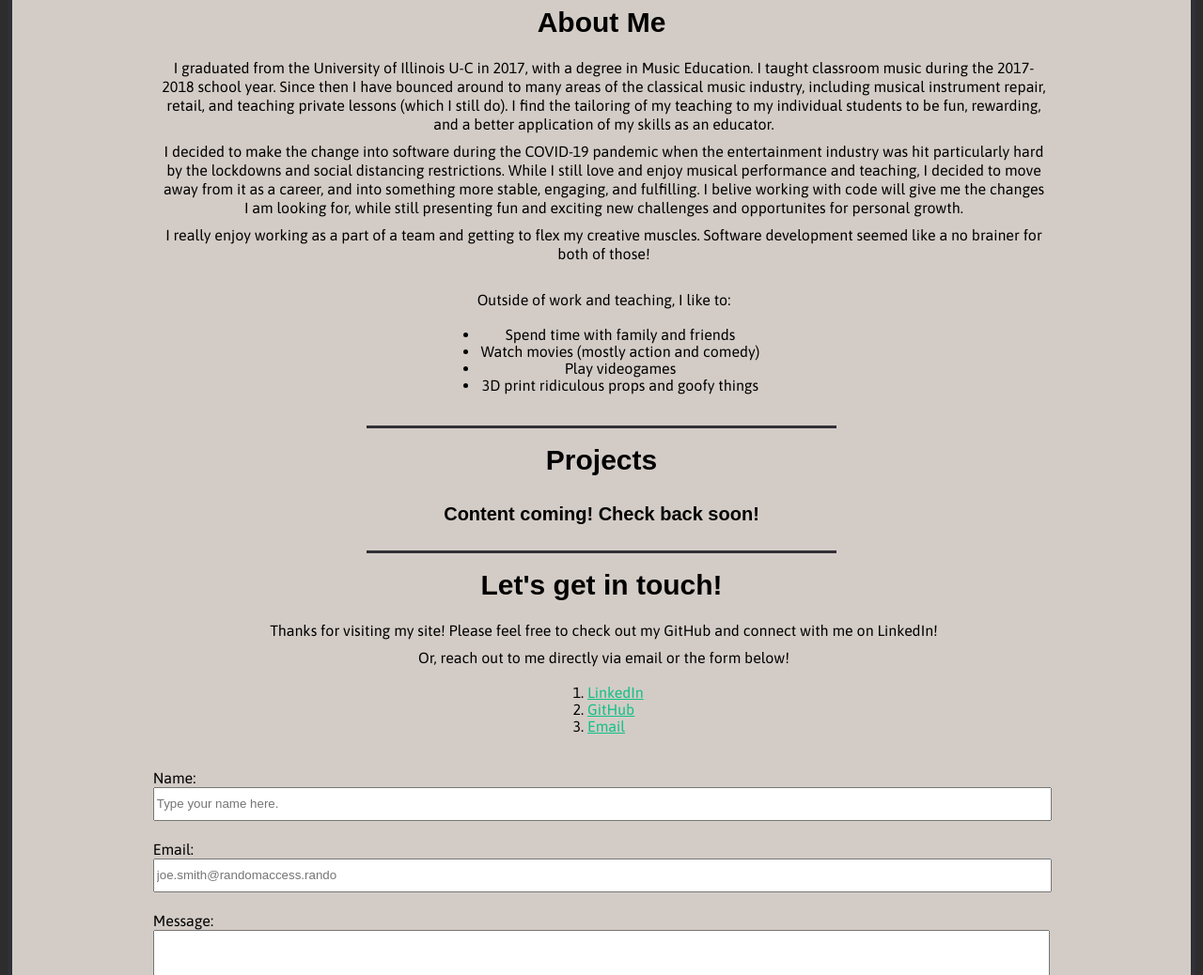
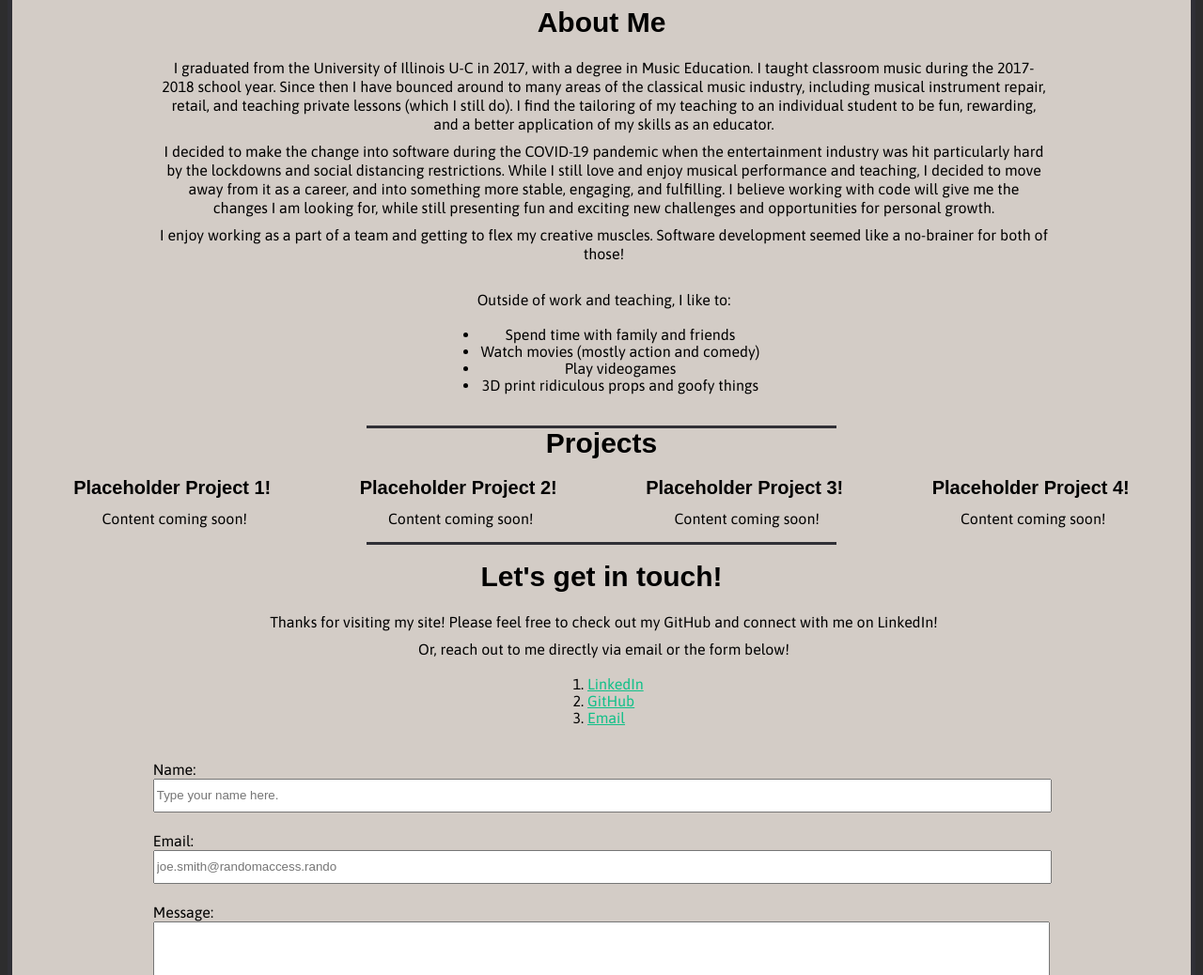
Before and after one commit to ALaird42/Website-Portfolio, a plain HTML site: page index.html in a window 1280 px wide. Shown: the part 675-1713 px from the top of the page at 94% size. Drawn offline with Linux system fonts and the light colour scheme; a script that the page names is missing; a web font is replaced by a local one.

Commit message:
Updated to include more specific project placeholders, updated CSS for said placeholders, and corrected gramatical errors in html content.

```diff
--- a/index.html
+++ b/index.html
@@ -58,13 +58,13 @@
           <div class = "group">
             <div class = "item"><h2>About Me</h2></div>
             <div class = "item"><p>I graduated from the University of Illinois U-C in 2017, with a degree in Music Education. I taught classroom music during the 2017-2018 school year. Since then I have bounced around to many areas of the classical music industry, including musical instrument repair, retail, and teaching private lessons (which I still do).
-              I find the tailoring of my teaching to my individual students to be fun, rewarding, and a better application of my skills as an educator.
+              I find the tailoring of my teaching to an individual student to be fun, rewarding, and a better application of my skills as an educator.
             </p>
 
               <p>I decided to make the change into software during the COVID-19 pandemic when the entertainment industry was hit particularly hard by the lockdowns and social distancing restrictions. While I still love and enjoy musical performance and teaching, I decided to move away from it as a career, and into something more stable, engaging, and fulfilling.
-                I belive working with code will give me the changes I am looking for, while still presenting fun and exciting new challenges and opportunites for personal growth.</p>
+                I believe working with code will give me the changes I am looking for, while still presenting fun and exciting new challenges and opportunities for personal growth.</p>
 
-              <p> I really enjoy working as a part of a team and getting to flex my creative muscles. Software development seemed like a no brainer for both of those!</p>
+              <p> I enjoy working as a part of a team and getting to flex my creative muscles. Software development seemed like a no-brainer for both of those!</p>
 
             </div>
 
@@ -82,10 +82,25 @@
         <hr>
 
         <secton id = "projects">
-          <div class = "group">
-            <div class = "item"><h2>Projects</h2></div>
-            <div class = "item"><h3>Content coming! Check back soon!</h3></div>
-          </div>
+          <div class = "item-1"><h2>Projects</h2></div>
+            <div class = "group-1">
+              <div class = "item-1">
+                <h3>Placeholder Project 1!</h3>
+                <p>Content coming soon!</p>
+              </div>
+              <div class = "item-1">
+                <h3>Placeholder Project 2!</h3>
+                <p>Content coming soon!</p>
+              </div>
+              <div class = "item-1">
+                <h3>Placeholder Project 3!</h3>
+                <p>Content coming soon!</p>
+              </div>
+              <div class = "item-1">
+                <h3>Placeholder Project 4!</h3>
+                <p>Content coming soon!</p>
+              </div>
+            </div>
         </secton>
 
         <hr>
--- a/style.css
+++ b/style.css
@@ -171,6 +171,19 @@ form button {
     color: #0c1814;
 }
 
+.item-1 {
+  flex: 1;
+  flex-direction: row;
+  justify-content: center;
+  margin-top: 10px;
+}
+
+.group-1 {
+  display: flex;
+  flex-direction: row;
+  margin-top: 5px;
+}
+
 /*stuf to define link colors*/
 a:link        {color: #10c088}
 a:visited    {color: rgb(109, 9, 180)}
```
